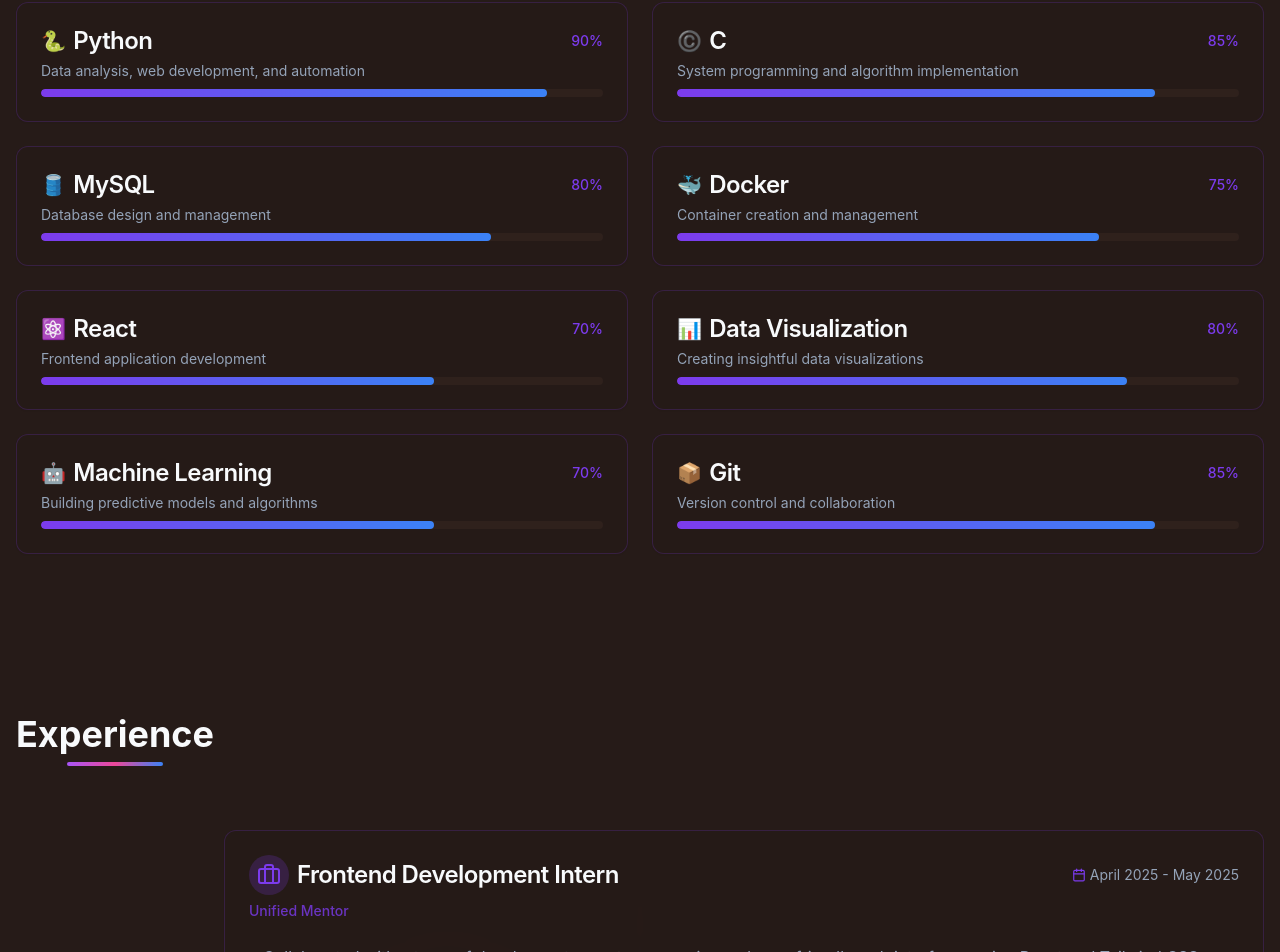
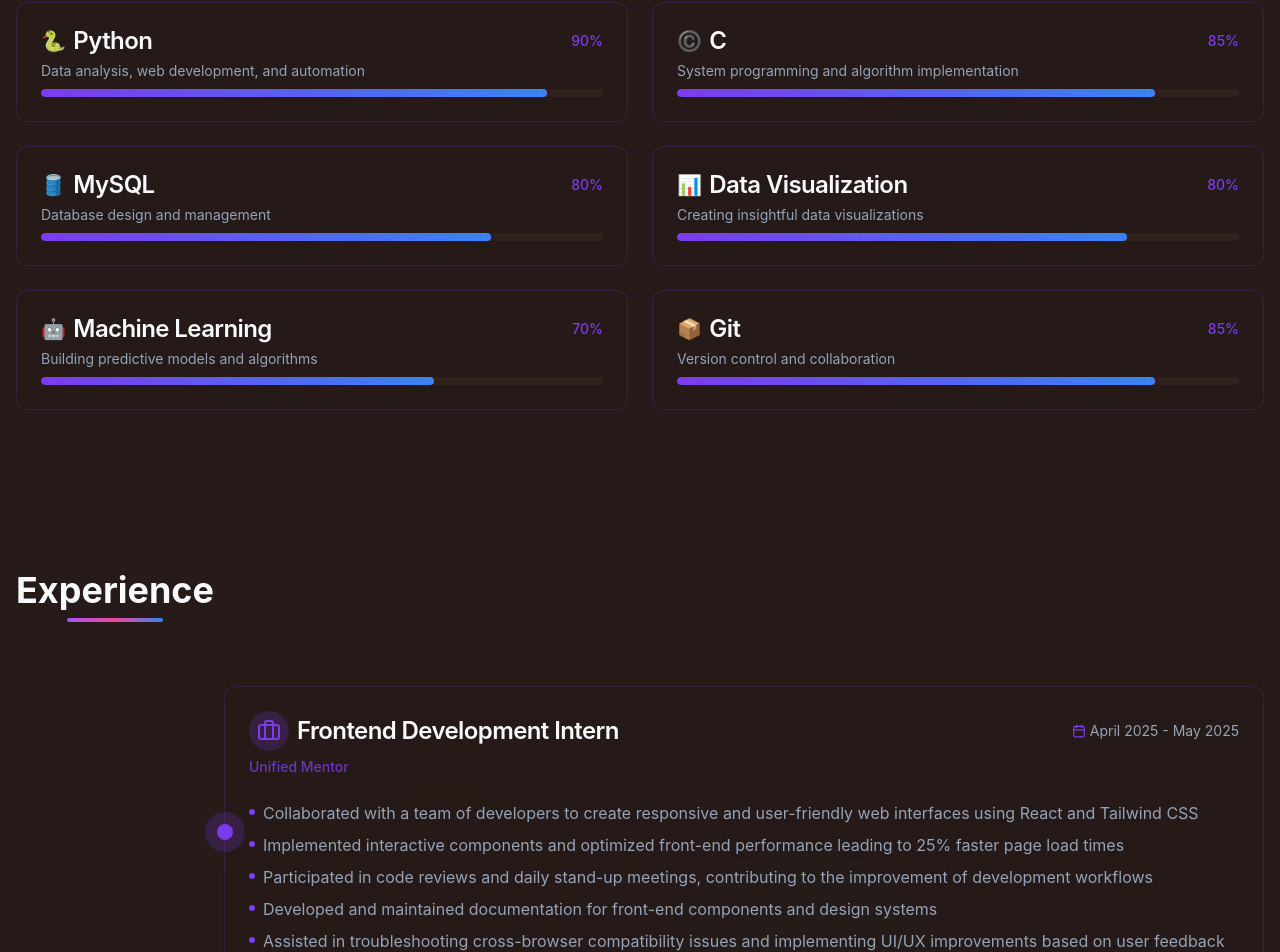
Before and after one commit to keerthankumarM/keerthan-portfolio-showcase, a React (Vite) app: page / in a window 1280 px wide. Shown: the part 1990-2942 px from the top of the page. Built offline with nearby package versions, Linux system fonts and the light colour scheme.

Commit message:
Remove Docker and React skills

```diff
--- a/src/components/Skills.tsx
+++ b/src/components/Skills.tsx
@@ -21,18 +21,6 @@ const Skills = () => {
       proficiency: 80,
       icon: '🛢️',
       description: 'Database design and management'
-    },
-    {
-      name: 'Docker',
-      proficiency: 75,
-      icon: '🐳',
-      description: 'Container creation and management'
-    },
-    {
-      name: 'React',
-      proficiency: 70,
-      icon: '⚛️',
-      description: 'Frontend application development'
     },
     {
       name: 'Data Visualization',
```
